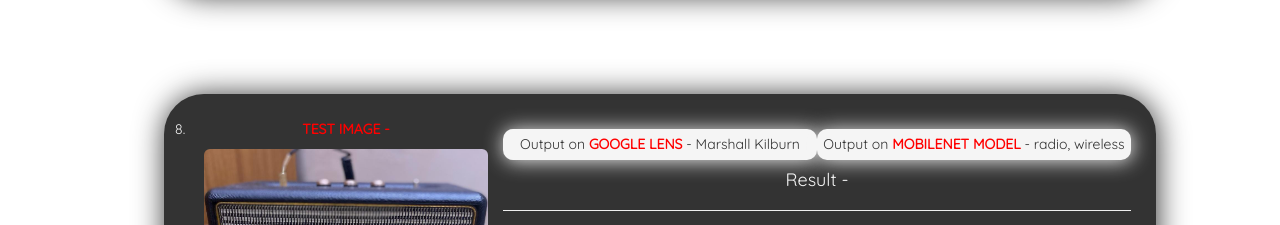
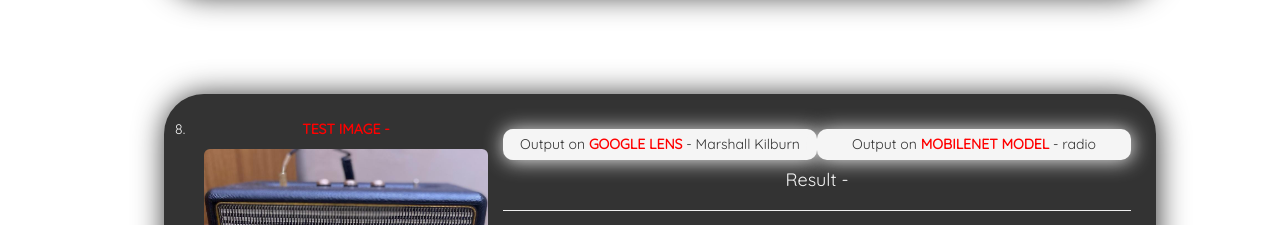
Before and after one commit to sbbbotgh/class-121-pro, a plain HTML site: page index.html in a window 1280 px wide. Shown: the part 4940-5165 px from the top of the page. Drawn offline with nearby package versions, Linux system fonts and the light colour scheme; a script that the page names is missing.

Commit message:
Update index.html

```diff
--- a/index.html
+++ b/index.html
@@ -206,7 +206,7 @@
 
                                                                 <h5 class="col-sm-4 col-xs-12 main_title">
                                                                   Output on <b>MOBILENET MODEL</b> -
-                                                                  <span>radio, wireless</span>
+                                                                  <span>radio</span>
                                                                 </h5>
 
                                                                   <div class="mine_result" class="col-xs-12">
```
